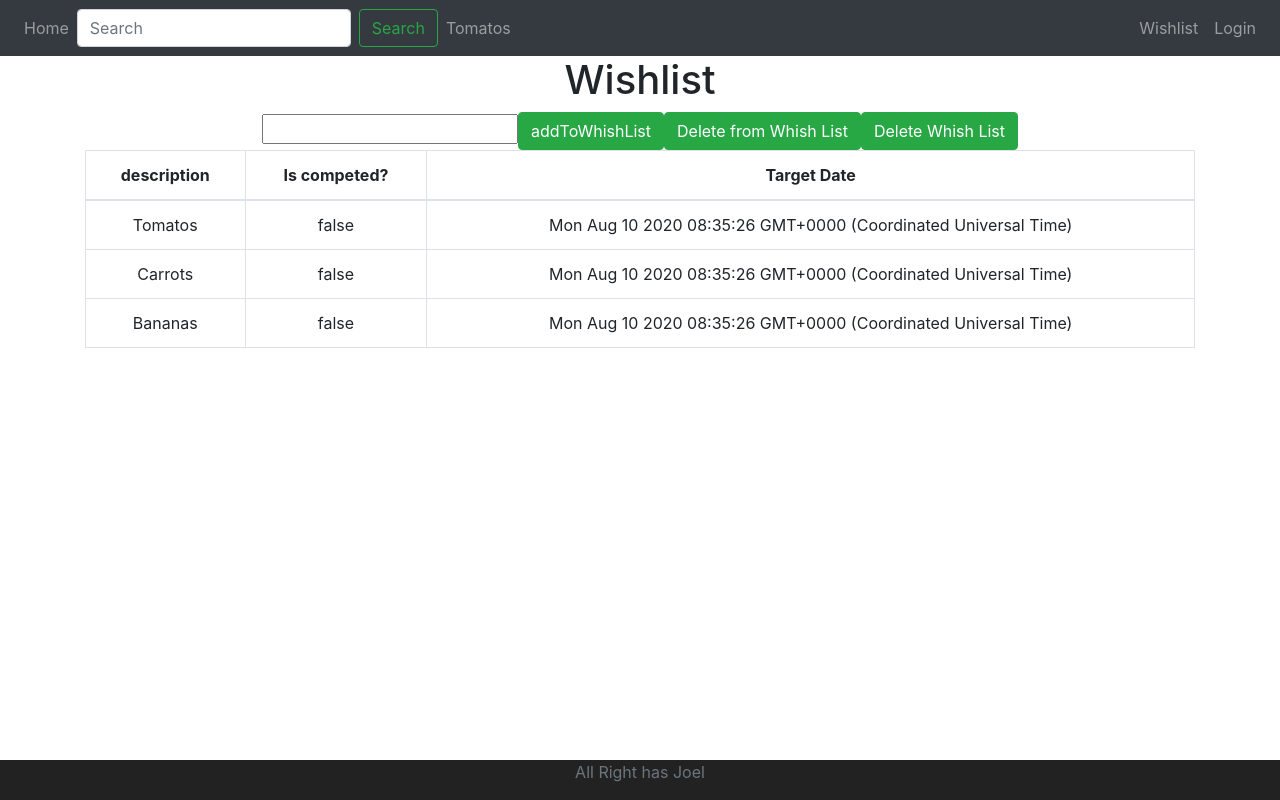
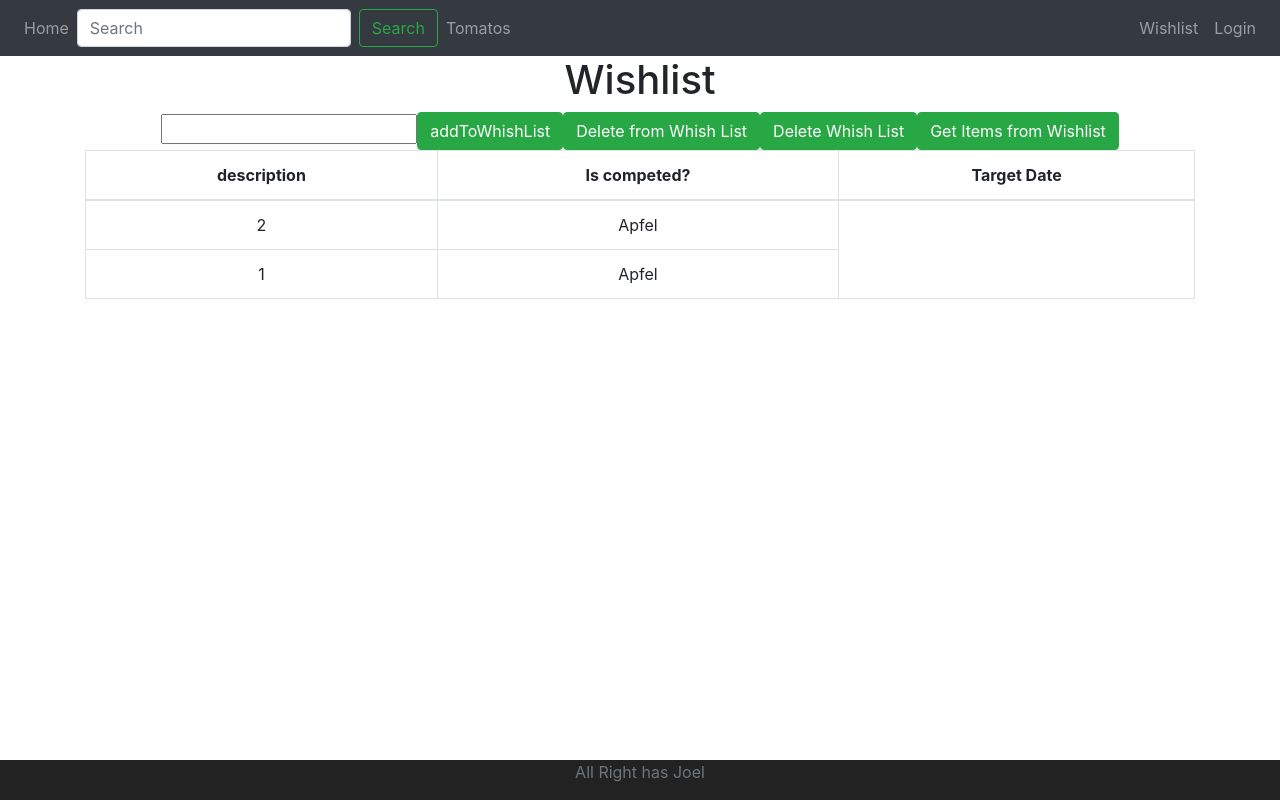
Before and after one commit to nina-prog/retailWeb, a React (Create React App) app: page /wishlist in a window 1280 px wide. Built offline with nearby package versions, Linux system fonts and the light colour scheme.

Commit message:
WishList Updatetet

```diff
--- a/src/Components/todo/WishListComponent.jsx
+++ b/src/Components/todo/WishListComponent.jsx
@@ -1,6 +1,7 @@
 import React, {Component } from 'react'
 //import Tomatos from '../../img/Tomatos.jpeg'
 import  WishListService from './WishListService';
+import HelloWorldservice from '../../API/todo/HelloWordService.js'
 
 class WishListComponent extends Component {
 
@@ -17,21 +18,45 @@ class WishListComponent extends Component {
         WishListService.deleteWishList()
     }
 
+    getProductsfromWishlistClicked () {
+        let arrayWithProducts = WishListService.getProductsfromWishlist()
+        let data
+        console.log(arrayWithProducts)
+        for ( i=0; i<arrayWithProducts.length; i++ ) {
+            data[i] = HelloWorldservice.getProductInformation(arrayWithProducts[i])
+        }
+        console.log(data)
+        this.setState({
+
+        })
+
+
+        /* this.setState({
+            products: arrayWithProducts
+        })
+        console.log(arrayWithProducts) */
+    }
+
+//Aus Session storage auslesen und in Array speichern
+//For-Schleife durchlaufen lassen, sodass für jedes Produkt ein API-Call die benötigten Informationen holt
+
     constructor(props) {
         super(props)
         this.state = {
-            todos :
-              [
-                {id: 1, description: 'Tomatos', done:false, targetDate: new Date()},
-                {id: 2, description: 'Carrots', done:false, targetDate: new Date()},
-                {id: 3, description: 'Bananas', done:false, targetDate: new Date()}
-              ]
+
+            products:
+            [
+                {test: '2', title: 'Apfel'},
+                {test: '1', title: 'Apfel'}
+            ]
+
         }
 
         this.addToWhishListClicked = this.addToWhishListClicked.bind(this);
         this.deleteFromWhishListClicked = this.deleteFromWhishListClicked.bind(this);
         this.deleteWhishListClicked = this.deleteWhishListClicked.bind(this);
         this.handleChange = this.handleChange.bind(this);
+        this.getProductsfromWishlistClicked = this.getProductsfromWishlistClicked.bind(this);
 
 
 
@@ -55,6 +80,7 @@ class WishListComponent extends Component {
                         <button className="btn btn-success"onClick={this.addToWhishListClicked}> addToWhishList </button>
                         <button className="btn btn-success"onClick={this.deleteFromWhishListClicked}> Delete from Whish List </button>
                         <button className="btn btn-success"onClick={this.deleteWhishListClicked}> Delete Whish List </button>
+                        <button className="btn btn-success"onClick={this.getProductsfromWishlistClicked}> Get Items from Wishlist </button>
                     </div>
 
 
@@ -68,12 +94,11 @@ class WishListComponent extends Component {
                           </thead>
                           <tbody>
                               {
-                                  this.state.todos.map(
-                                  todo =>
-                                      <tr key={todo.id}>
-                                          <td>{todo.description}</td>
-                                          <td>{todo.done.toString()}</td>
-                                          <td>{todo.targetDate.toString()}</td>
+                                  this.state.products.map(
+                                  product =>
+                                      <tr >
+                                          <td>{product.test}</td>
+                                          <td>{product.title}</td>
                                       </tr>
                                   )
                               }
--- a/src/Components/todo/WishListService.js
+++ b/src/Components/todo/WishListService.js
@@ -1,4 +1,7 @@
 class WishListService {
+
+
+
 
     isProductInWishlist(product_id) {
         //Ist Produkt in WishListe?
@@ -35,6 +38,20 @@ class WishListService {
    deleteWishList(){
         sessionStorage.removeItem('wishlist')
    }
+
+      //Methode, um Elemente von WishListe zu erhalten
+      getProductsfromWishlist () {
+        var products
+        if ('wishlist' in sessionStorage){
+            products = sessionStorage.getItem('wishlist').split(' ');
+            console.log('passt')
+        } else {
+            products = null
+        }
+        return products
+     //Methode, die Elemente aus erstellten Array nimmt und den String Inhalt in eine get Methode vom Server macht
+    }
+
 }
 
 export default new WishListService();
```
